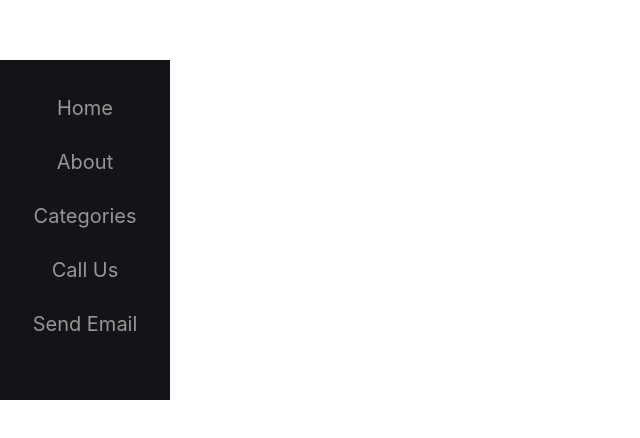
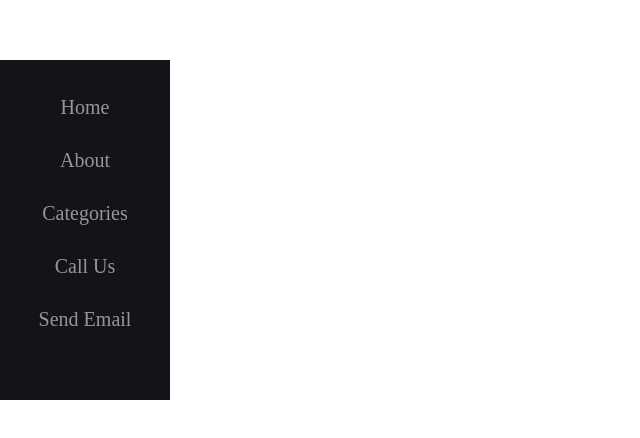
Before and after one commit to Elagouz45/azex, a plain HTML site: page sidebar/index.html in a window 1280 px wide. Shown: the full height of the page, 0-640 px from the left. Drawn offline with Linux system fonts and the light colour scheme.

Commit message:
font body

```diff
--- a/sidebar/css/style.css
+++ b/sidebar/css/style.css
@@ -2,7 +2,7 @@ body{
     margin: 0px;
     padding: 0px;
     box-sizing: border-box;
-    font-family: -apple-system, BlinkMacSystemFont, 'Segoe UI', Roboto, Oxygen, Ubuntu, Cantarell, 'Open Sans', 'Helvetica Neue', sans-serif;
+    font-family: "Bodoni MT";
 }
 .sidebar{
     margin-top: 60px;
```
